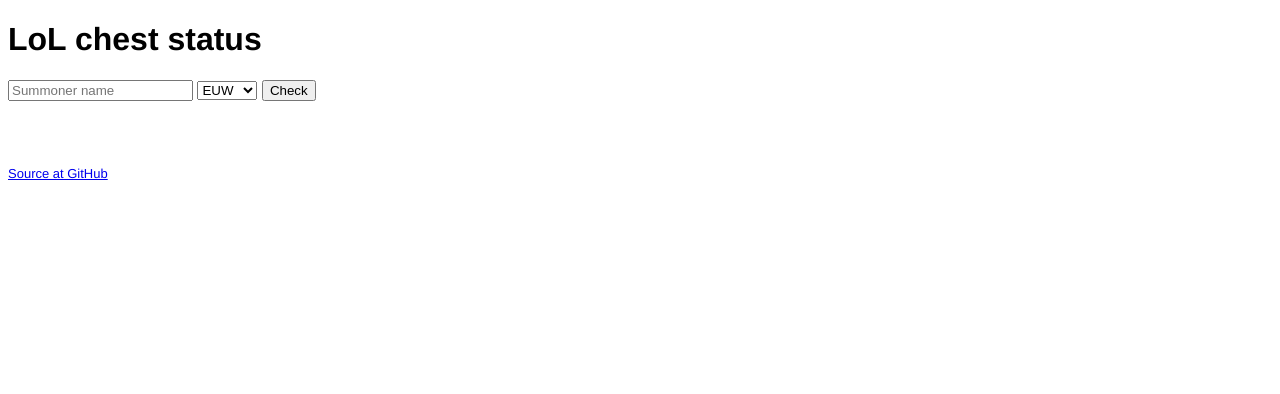
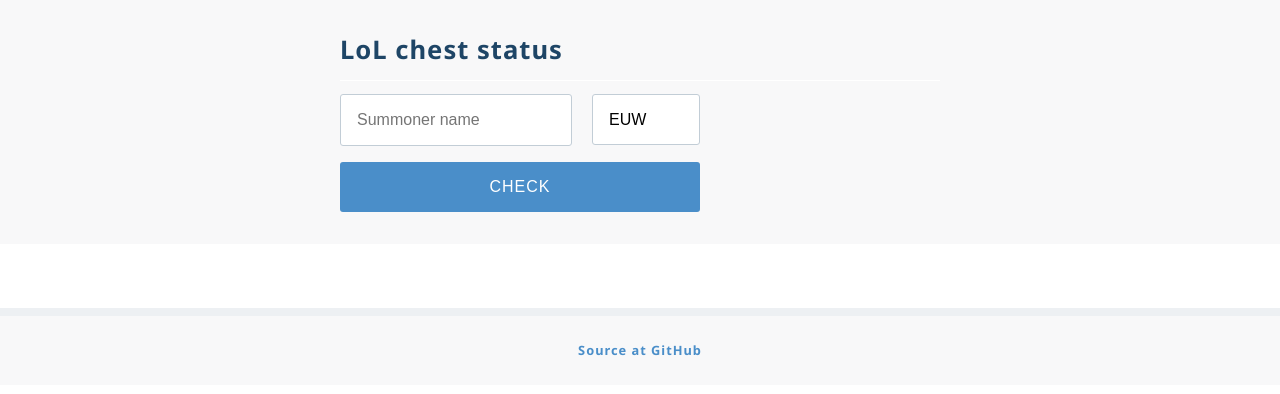
Before and after one commit to rmehner/lol-chest-status, a website: page public/index.html in a window 1280 px wide. Drawn offline with Linux system fonts and the light colour scheme.

Commit message:
adds styles

```diff
--- a/public/css/main.css
+++ b/public/css/main.css
@@ -1,14 +1,99 @@
 body {
-  font-family: Helvetica, "Trebuchet MS", sans-serif;
+  font-family: "Noto Sans", "Trebuchet MS", sans-serif;
+  font-size: 16px;
+  box-sizing: border-box;
+  margin: 0;
+  padding: 0;
 }
 
-.chest-granted {
-  opacity: 0.4;
+.page_section_bg {
+  background-color: rgb(248, 248, 249);
 }
 
-footer {
-  font-size: small;
-  padding-top: 5em;
+.page_section_inner {
+  max-width: 600px;
+  margin: 0 auto;
+  padding: 2em 1em;
+  color: rgb(23, 54, 79);
+}
+
+h1 {
+  font-size: 1.6em;
+  font-weight: 700;
+  letter-spacing: 1px;
+  color: rgb(30, 69, 102);
+  border-bottom: 1px solid #fff;
+  padding-bottom: .5em;
+  margin-bottom: .5em;
+}
+
+a {
+  color: rgb(74, 142, 201);
+  text-decoration: none;
+  font-weight: 700;
+}
+
+/*Form*/
+.form_block {
+  width: 100%;
+  max-width: 360px;
+}
+
+.form_text, .form_select, .btn {
+  font-size: 16px;
+  padding: 1em;
+  border: 1px solid rgb(194, 205, 214);
+  border-radius: 3px;
+}
+
+.form_text {
+  width: 55%;
+}
+
+.form_select {
+  width: 30%;
+  -webkit-appearance: none;
+  border-image: none;
+  background: rgb(255, 255, 255);
+}
+
+.btn {
+  display: block;
+  color: #fff;
+  text-transform: uppercase;
+  letter-spacing: 1px;
+  width: 100%;
+  background: rgb(74, 142, 201);
+  border: none;
+  cursor: pointer;
+}
+
+.btn:hover {
+  background-color: rgb(44, 108, 164);
+}
+
+.btn:focus {
+  outline: none;
+  background-color: rgb(88, 151, 205);
+}
+
+/*Champions*/
+.columns {
+  -webkit-column-count: 1; /* Chrome, Safari, Opera */
+  -moz-column-count: 1; /* Firefox */
+  column-count: 1;
+}
+
+ul {
+  list-style-type: none;
+  padding: 0;
+  display: initial;
+}
+
+li {
+  font-weight: bold;
+  padding: 0.2em;
+  border-bottom: 1px solid rgb(194, 205, 214);
 }
 
 .champion-sprite {
@@ -17,11 +102,46 @@
   vertical-align: middle;
 }
 
-ul {
-  list-style-type: none;
+.chest-granted {
+  opacity: 0.4;
 }
 
-li {
-  font-weight: bold;
-  padding: 0.2em;
+/*Footer*/
+
+footer {
+  font-size: .8em;
+  text-align: center;
+  background-color: rgb(248, 248, 249);
+  border-top: 8px solid rgb(237, 240, 243);
 }
+
+footer a {
+  letter-spacing: 1px;
+  padding: 1em;
+}
+
+/*Helper*/
+.margin_right_small {
+  margin-right: .8em;
+}
+
+.margin_top_0 {
+  margin-top: 0px;
+}
+
+.margin_top_default {
+  margin-top: 1em;
+}
+
+.float_right {
+  float: right;
+}
+
+/*Media queries*/
+@media only screen and (min-width: 768px) {
+  .columns {
+    -webkit-column-count: 2; /* Chrome, Safari, Opera */
+    -moz-column-count: 2; /* Firefox */
+    column-count: 2;
+  }
+}
--- a/public/index.html
+++ b/public/index.html
@@ -3,13 +3,17 @@
   <head>
     <meta charset="utf-8">
     <title>LoL chest status</title>
+    <meta name="viewport" content="width=device-width, initial-scale=1.0">
+    <link href="https://fonts.googleapis.com/css?family=Noto+Sans:400,700" rel="stylesheet">
     <link rel="stylesheet" href="/css/main.css">
   </head>
   <body>
-    <h1>LoL chest status</h1>
-    <form id="form">
-      <input id="summonerName" placeholder="Summoner name">
-      <select id="region">
+    <div class="page_section_bg">
+      <div class="page_section_inner">
+        <h1 class="margin_top_0">LoL chest status</h1>
+        <form id="form" class="form_block">
+          <input id="summonerName" placeholder="Summoner name" class="form_text">
+          <select id="region" class="form_select float_right">
             <option>EUW</option>
             <option>BR</option>
             <option>EUNE</option>
@@ -23,11 +27,19 @@
             <option>RU</option>
             <option>PBE</option>
           </select>
-      <button>Check</button>
+          <button class="btn margin_top_default">Check</button>
         </form>
-    <div id="result"></div>
+      </div>
+    </div>
+    <div class="page_section">
+      <div class="page_section_inner">
+        <div id="result" class="columns"></div>
+      </div>
+    </div>
     <footer>
+      <div class="page_section_inner">
         <a href="https://github.com/rmehner/lol-chest-status">Source at GitHub</a>
+      </div>
     </footer>
     <script src="/js/main.js"></script>
   </body>
--- a/public/js/main.js
+++ b/public/js/main.js
@@ -57,7 +57,7 @@
         return `
           <li class="${className}">
             <img
-              class="champion-sprite"
+              class="champion-sprite margin_right_small"
               src="/img/spacer.gif"
               style="${spriteStyleForChampion(champion)}"
               alt="${champion.name} chest granted: ${champion.chestGranted ? 'Yes' : 'No'}"
```
Lines whose indentation alone changed are shown as unchanged.
